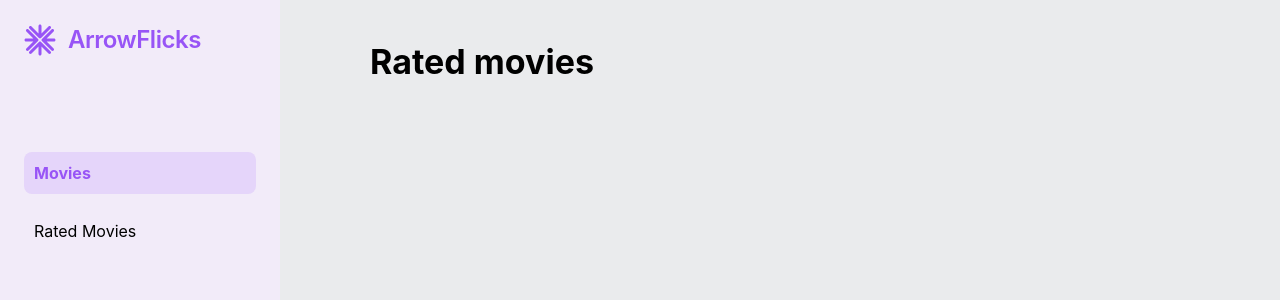
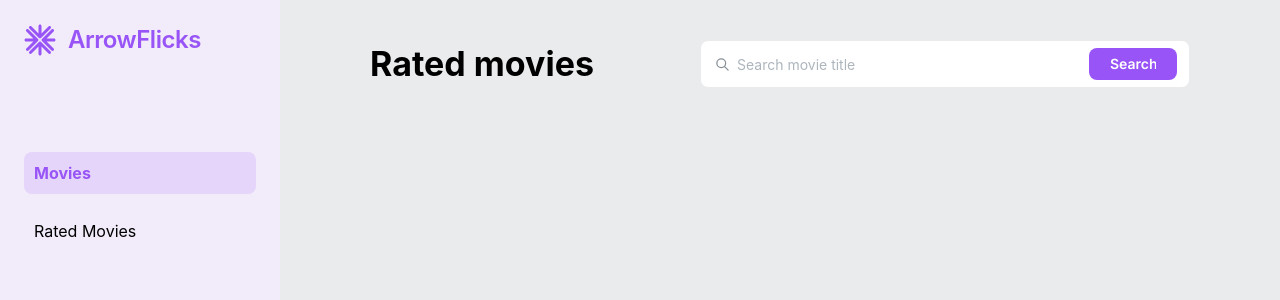
Before and after one commit to DonatArtihovich/Movie-Search-App, a Next.js app: page /rated in a window 1280 px wide. Shown: the top 300 px of the page. Built offline with nearby package versions, Linux system fonts and the light colour scheme.

Commit message:
feat: add ratings page

```diff
--- a/app/rated/page.tsx
+++ b/app/rated/page.tsx
@@ -2,14 +2,16 @@
 
 import { Flex, Title } from "@mantine/core";
 import { useEffect, useState } from "react";
-import { getMoviesRatings } from "../lib/rating";
+import { getMoviesRatings } from "@/app/lib/rating";
 import { MoviesList } from "@/app/ui/movies/movies-list";
 import { Pagination } from "@/app/ui/movies/pagination";
 import cls from './rated.module.scss'
+import { Searchbar } from "@/app/ui/rated/searchbar";
 
 export default function Rated() {
     const [movies, setMovies] = useState<RatedMovie[]>([]);
     const [page, setPage] = useState<number>(1);
+    const [searchString, setSearchString] = useState<string>('');
 
     const moviesOnPage = 4;
 
@@ -18,11 +20,37 @@ export default function Rated() {
         if (movies) setMovies(movies);
     }, []);
 
+    const searchMovies = () => {
+        if (!searchString) {
+            const moviesRatings = getMoviesRatings();
+            console.log(moviesRatings);
+            if (moviesRatings) setMovies(moviesRatings);
+
+            return;
+        }
+
+        setMovies(
+            movies
+                .filter(m =>
+                    m.original_title
+                        .toLowerCase()
+                        .includes(
+                            searchString
+                                .toLowerCase()
+                        )
+                )
+        )
+    }
+
     return (
         <Flex direction='column' gap={40} className={cls.wrapper}>
-            <Flex>
+            <Flex align='center' justify='space-between'>
                 <Title order={1}>Rated movies</Title>
-                <></>
+                <Searchbar
+                    value={searchString}
+                    setValue={setSearchString}
+                    onButtonClick={searchMovies}
+                />
             </Flex>
             <MoviesList movies={movies.slice(moviesOnPage * (page - 1), moviesOnPage * page)} />
             <Pagination
--- a/app/rated/rated.module.scss
+++ b/app/rated/rated.module.scss
@@ -1,3 +1,5 @@
 .wrapper {
+    max-width: 980px;
     padding: 40px 90px;
+    box-sizing: content-box;
 }
--- /dev/null
+++ b/app/ui/rated/searchbar/index.ts
@@ -0,0 +1 @@
+export {Searchbar} from './searchbar'
--- /dev/null
+++ b/app/ui/rated/searchbar/searchbar.module.scss
@@ -0,0 +1,42 @@
+.wrapper {
+    border: 1px solid var(--grey-200);
+    border-radius: 8px;
+    padding: 0px 12px;
+    width: 490px;
+    height: 48px;
+    background-color: white;
+}
+
+.textInput {
+    width: 70%;
+
+    :global {
+        .mantine-TextInput-input {
+            border: none;
+            background-color: transparent;
+            padding-left: 24px;
+        }
+
+        .mantine-TextInput-section {
+            width: 16px;
+        }
+    }
+}
+
+.searchButton {
+    border-radius: 8px;
+    padding: 6px 20px;
+    width: 88px;
+    height: 32px;
+    background: var(--purple-main-500);
+    font-family: var(--font-family);
+    font-weight: 600;
+    font-size: 14px;
+    line-height: 140%;
+    text-align: center;
+
+    &:hover,
+    &:active {
+        background-color: var(--purple-main-500);
+    }
+}
--- /dev/null
+++ b/app/ui/rated/searchbar/searchbar.tsx
@@ -0,0 +1,29 @@
+import { Button, Flex, TextInput } from "@mantine/core";
+import { IconSearch } from "@tabler/icons-react";
+import cls from './searchbar.module.scss'
+import { ChangeEvent } from "react";
+
+type SearchbarProps = {
+    value: string;
+    setValue: (s: string) => void;
+    onButtonClick: () => void;
+}
+
+export function Searchbar({ value, setValue, onButtonClick }: SearchbarProps) {
+    const searchIcon = <IconSearch width={15} height={15} />;
+
+    return (
+        <Flex className={cls.wrapper} align='center' justify='space-between'>
+            <TextInput
+                height={490}
+                leftSection={searchIcon}
+                className={cls.textInput}
+                placeholder="Search movie title"
+                value={value}
+                onChange={(e: ChangeEvent<HTMLInputElement>) => setValue(e.target.value)}
+            />
+            <Button className={cls.searchButton} onClick={onButtonClick}>Search</Button>
+        </Flex>
+
+    )
+}
```
